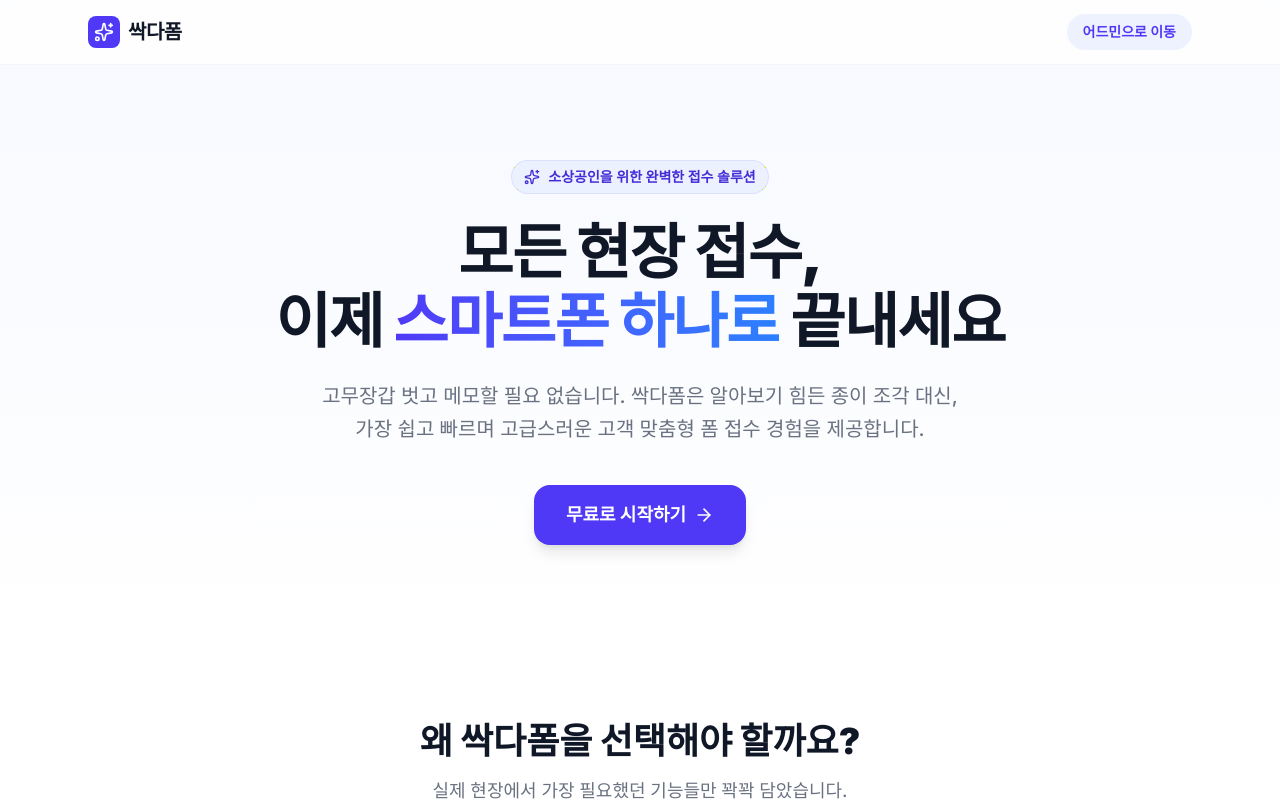
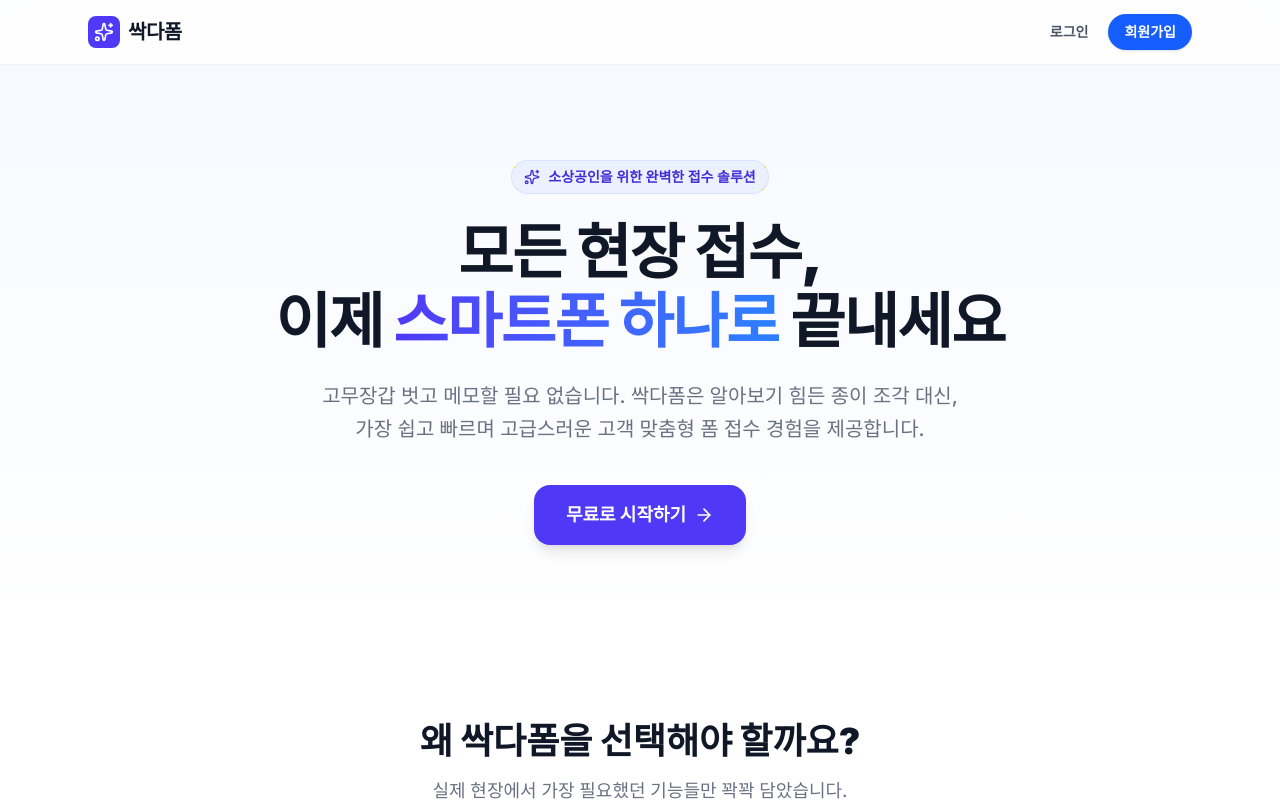
Before and after one commit to hannune-s/ssakdaform, a Next.js app: page /landing in a window 1280 px wide. Shown: the top 801 px of the page. Built offline with nearby package versions, Linux system fonts and the light colour scheme.

Commit message:
feat: 랜딩페이지 상단 버튼을 '어드민으로 이동'에서 '로그인/회원가입'으로 변경 및 CTA 문구 수정

```diff
--- a/src/app/landing/page.tsx
+++ b/src/app/landing/page.tsx
@@ -13,12 +13,20 @@ export default function LandingPage() {
             </div>
             <span className="text-xl font-black tracking-tight text-gray-900">싹다폼</span>
           </div>
-          <Link
-            href="/demo"
-            className="text-sm font-bold text-indigo-600 hover:text-indigo-700 bg-indigo-50 hover:bg-indigo-100 px-4 py-2 rounded-full transition-colors"
-          >
-            어드민으로 이동
-          </Link>
+          <div className="flex items-center gap-2 sm:gap-3">
+            <Link
+              href="/"
+              className="text-sm font-bold text-gray-600 hover:text-gray-900 px-2 py-2 transition-colors"
+            >
+              로그인
+            </Link>
+            <Link
+              href="/signup"
+              className="text-[13px] sm:text-sm font-bold text-white hover:text-white bg-blue-600 hover:bg-blue-700 px-4 py-2 rounded-full transition-colors shadow-sm"
+            >
+              회원가입
+            </Link>
+          </div>
         </div>
       </nav>
 
@@ -39,7 +47,7 @@ export default function LandingPage() {
           </p>
           <div className="flex flex-col sm:flex-row items-center justify-center gap-4">
             <Link
-              href="/demo"
+              href="/signup"
               className="w-full sm:w-auto flex items-center justify-center gap-2 bg-indigo-600 hover:bg-indigo-700 text-white px-8 py-4 rounded-2xl font-bold text-lg transition-all shadow-lg hover:shadow-xl hover:-translate-y-0.5 active:scale-95"
             >
               무료로 시작하기 <ArrowRight className="w-5 h-5" />
@@ -597,10 +605,10 @@ export default function LandingPage() {
             지금 바로 싹다폼을 도입하고 매장 업무의 혁신을 경험해 보세요.
           </p>
           <Link
-            href="/demo"
+            href="/signup"
             className="inline-flex items-center justify-center gap-2 bg-white text-indigo-600 px-10 py-5 rounded-2xl font-black text-lg transition-all shadow-xl hover:shadow-2xl hover:scale-105 active:scale-95"
           >
-            싹다폼 어드민 체험하기 <ArrowRight className="w-5 h-5" />
+            무료로 시작하기 <ArrowRight className="w-5 h-5" />
           </Link>
         </div>
       </section>
```
